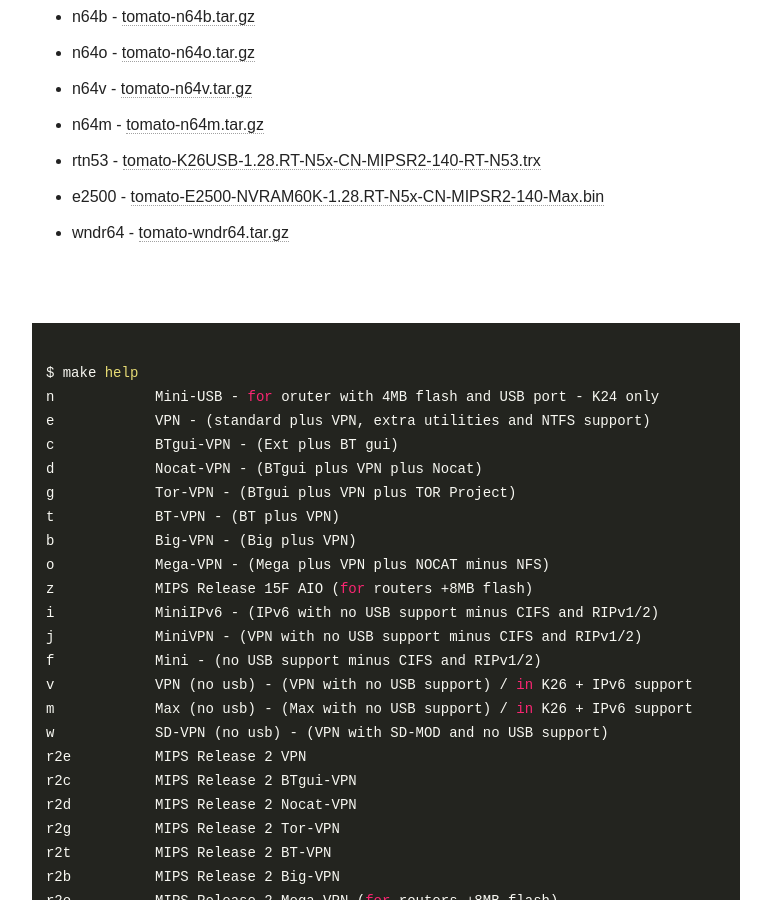
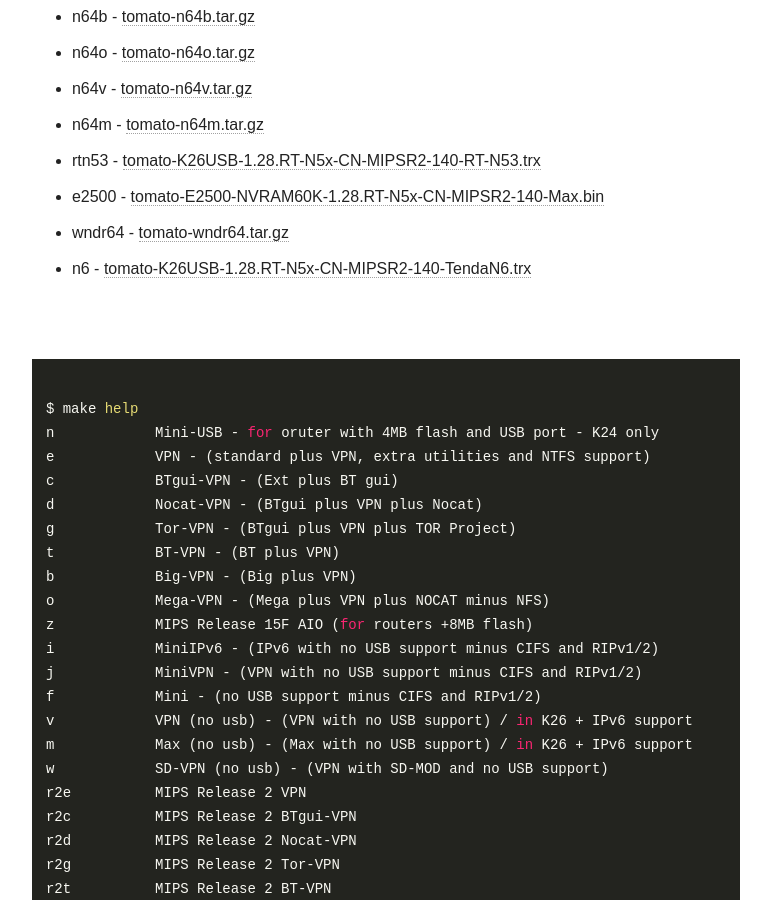
Before and after one commit to oglopss/tomato-ci-ctf-jekyll, a Jekyll site: the page built from index.html, in a window 1280 px wide and 900 px high, scrolled down 1819 px. Shown: the whole window, without its empty margins (254-1025 px from the left). Built offline with Jekyll 4.4.1, drawn with Linux system fonts in a browser that asks for light colours; nearby versions of some CDN libraries.

Commit message:
Travis build 3 n6 pushed to gh-pages

```diff
--- a/_data/ss.yml
+++ b/_data/ss.yml
@@ -40,3 +40,4 @@
   - 0040 rtn53 tomato-K26USB-1.28.RT-N5x-CN-MIPSR2-140-RT-N53.trx
   - 0041 e2500 tomato-E2500-NVRAM60K-1.28.RT-N5x-CN-MIPSR2-140-Max.bin
   - 0043 wndr64 tomato-wndr64.tar.gz
+  - 0044 n6 tomato-K26USB-1.28.RT-N5x-CN-MIPSR2-140-TendaN6.trx
```
Also changed, not shown: 1 other file.
